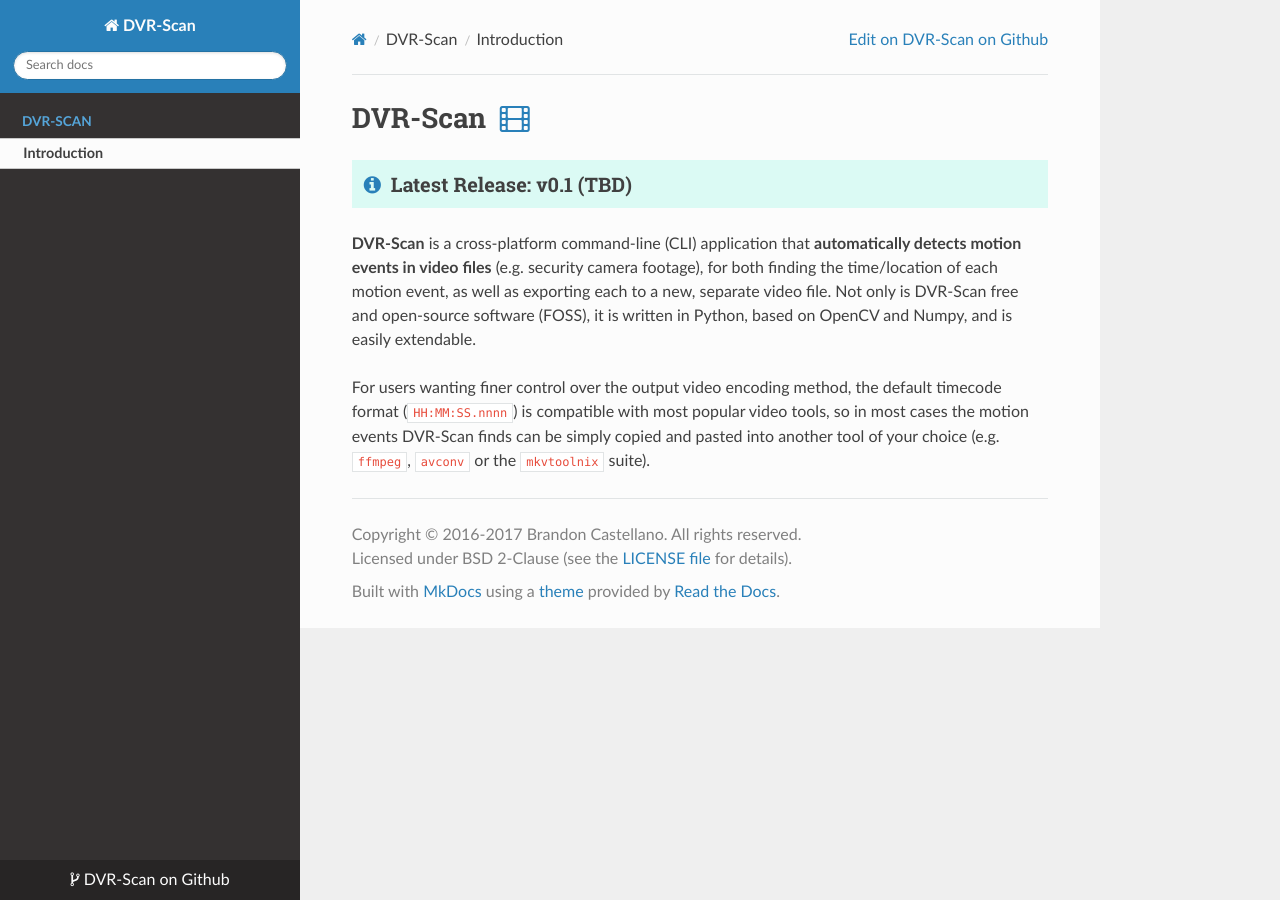
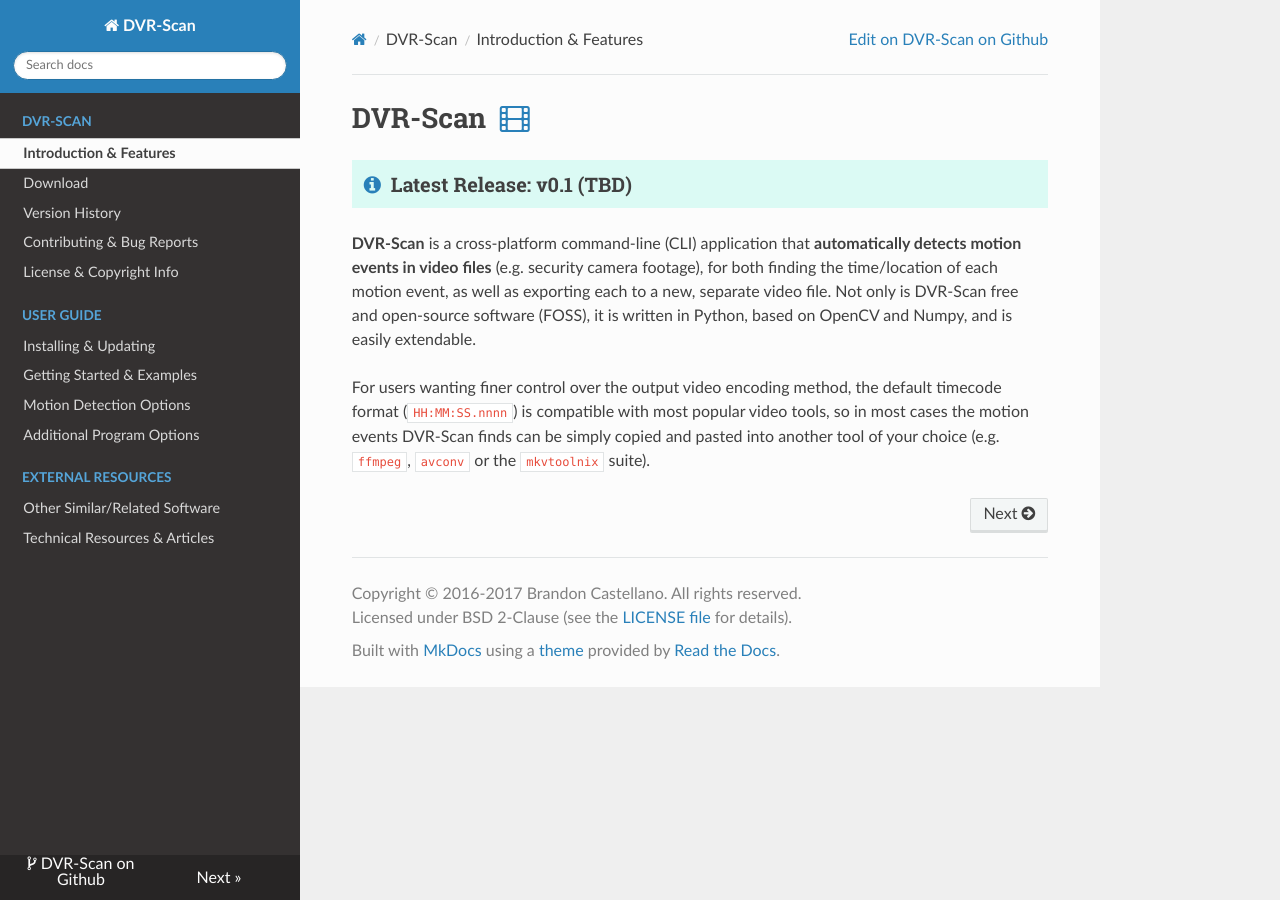
Before and after one commit to Breakthrough/DVR-Scan, an MkDocs documentation site: the page built from docs/index.md, in a window 1280 px wide. Built offline with MkDocs 1.6.1, drawn with Linux system fonts in a browser that asks for light colours; nearby versions of some CDN libraries; old or Windows-style settings are respelled for this version of MkDocs.

```diff
--- a/mkdocs.yml
+++ b/mkdocs.yml
@@ -12,6 +12,18 @@ theme: readthedocs
 
 pages:
 - 'DVR-Scan':
-    - 'Introduction': 'index.md'
+    - 'Introduction & Features': 'index.md'
+    - 'Download': 'download.md'
+    - 'Version History': 'changelog.md'
+    - 'Contributing & Bug Reports': 'contributing.md'
+    - 'License & Copyright Info': 'copyright.md'
+- 'User Guide':
+    - 'Installing & Updating': 'guide/installing.md'
+    - 'Getting Started & Examples': 'guide/examples.md'
+    - 'Motion Detection Options': 'guide/detection_options.md'
+    - 'Additional Program Options': 'guide/program_options.md'
+- 'External Resources':
+    - 'Other Similar/Related Software': 'other/similar_software.md'
+    - 'Technical Resources & Articles': 'other/resources.md'
 
 markdown_extensions: [fenced_code]
```
Also changed, not shown: docs/copyright.md (added, +111 -0 lines), docs/changelog.md (added), docs/contributing.md (added), docs/download.md (added), docs/guide/detection_options.md (added), docs/guide/examples.md (added), docs/guide/installing.md (added), docs/guide/program_options.md (added), docs/other/resources.md (added), docs/other/similar_software.md (added), 1 other file.
